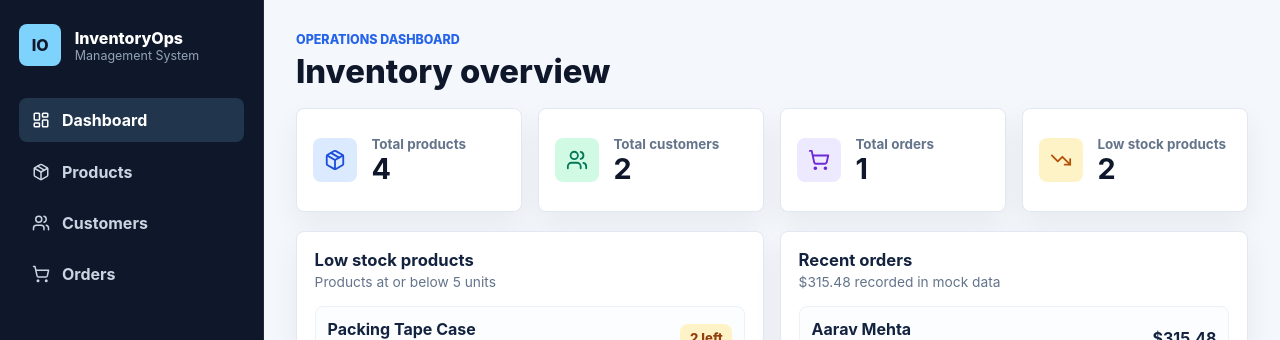
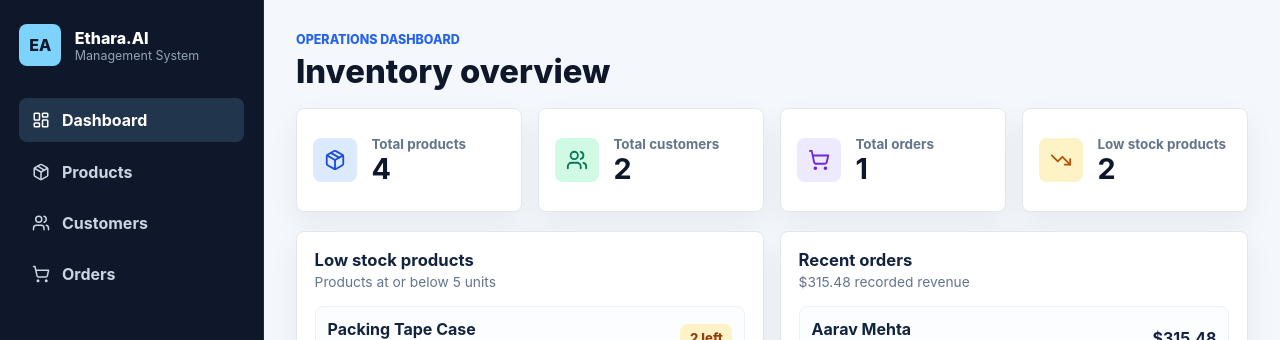
Before and after one commit to Parth1353/Ethara.AI, a React (Vite) app in the folder frontend/: page / in a window 1280 px wide. Shown: the top 340 px of the page. Built offline with nearby package versions, Linux system fonts and the light colour scheme; no server answers.

Commit message:
Polish project structure and assessment docs

```diff
--- a/frontend/index.html
+++ b/frontend/index.html
@@ -4,7 +4,7 @@
     <meta charset="UTF-8" />
     <link rel="icon" type="image/svg+xml" href="/favicon.svg" />
     <meta name="viewport" content="width=device-width, initial-scale=1.0" />
-    <title>InventoryOps</title>
+    <title>Ethara.AI Inventory</title>
   </head>
   <body>
     <div id="root"></div>
--- a/frontend/src/components/AppLayout.jsx
+++ b/frontend/src/components/AppLayout.jsx
@@ -27,9 +27,9 @@ function AppLayout() {
 
       <aside className={`sidebar ${open ? 'open' : ''}`}>
         <div className="brand">
-          <div className="brand-mark">IO</div>
+          <div className="brand-mark">EA</div>
           <div>
-            <p className="brand-title">InventoryOps</p>
+            <p className="brand-title">Ethara.AI</p>
             <p className="brand-subtitle">Management System</p>
           </div>
         </div>
@@ -65,7 +65,7 @@ function AppLayout() {
           >
             <Menu size={20} aria-hidden="true" />
           </button>
-          <span>InventoryOps</span>
+          <span>Ethara.AI</span>
           <span className="mobile-spacer" aria-hidden="true" />
         </header>
 
--- a/frontend/src/pages/Dashboard.jsx
+++ b/frontend/src/pages/Dashboard.jsx
@@ -77,7 +77,7 @@ function Dashboard() {
           <div className="panel-heading">
             <div>
               <h2>Recent orders</h2>
-              <p>{formatCurrency(revenue)} recorded in mock data</p>
+              <p>{formatCurrency(revenue)} recorded revenue</p>
             </div>
           </div>
 
```
Also changed, not shown: 4 other files (tests, documents, lock files or other folders).
